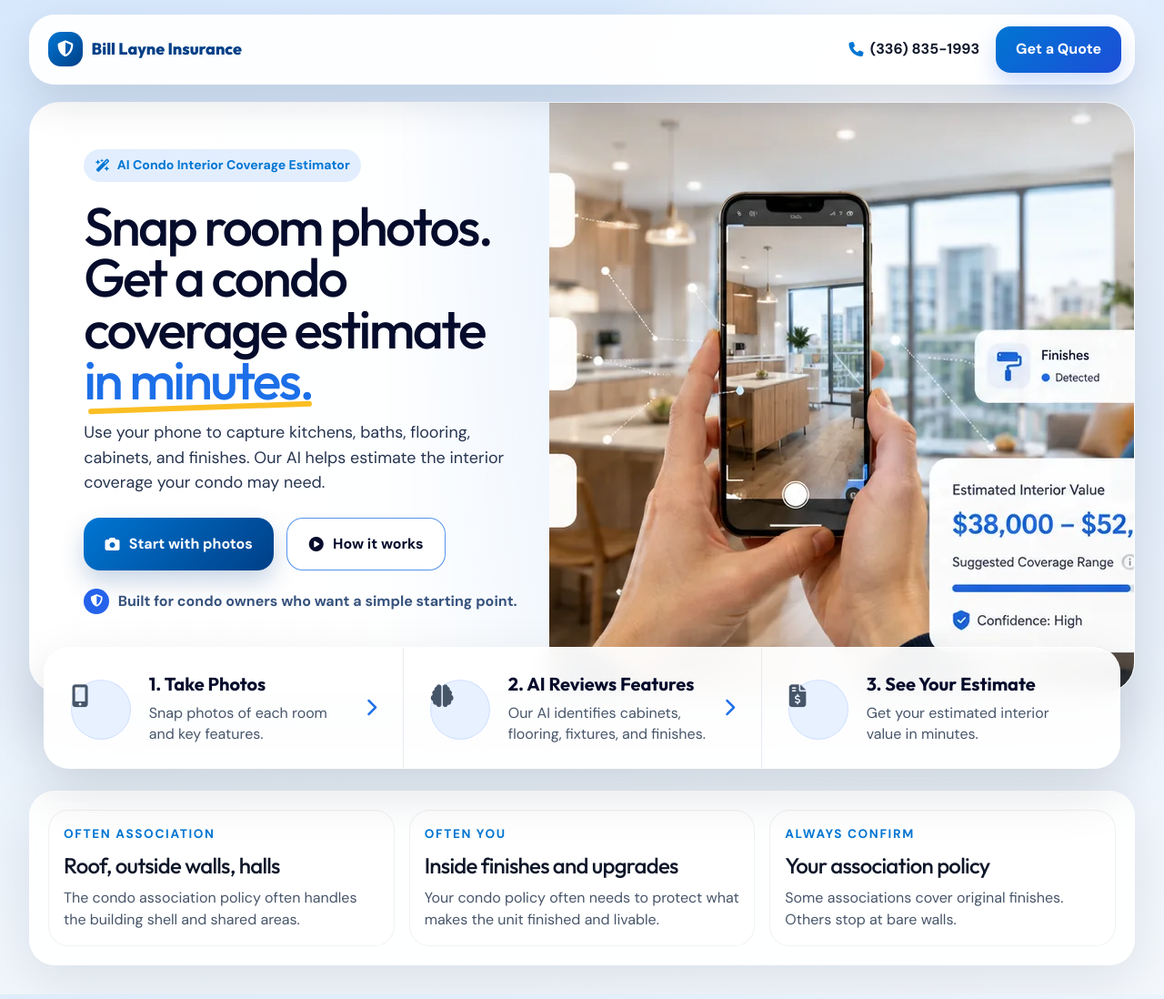
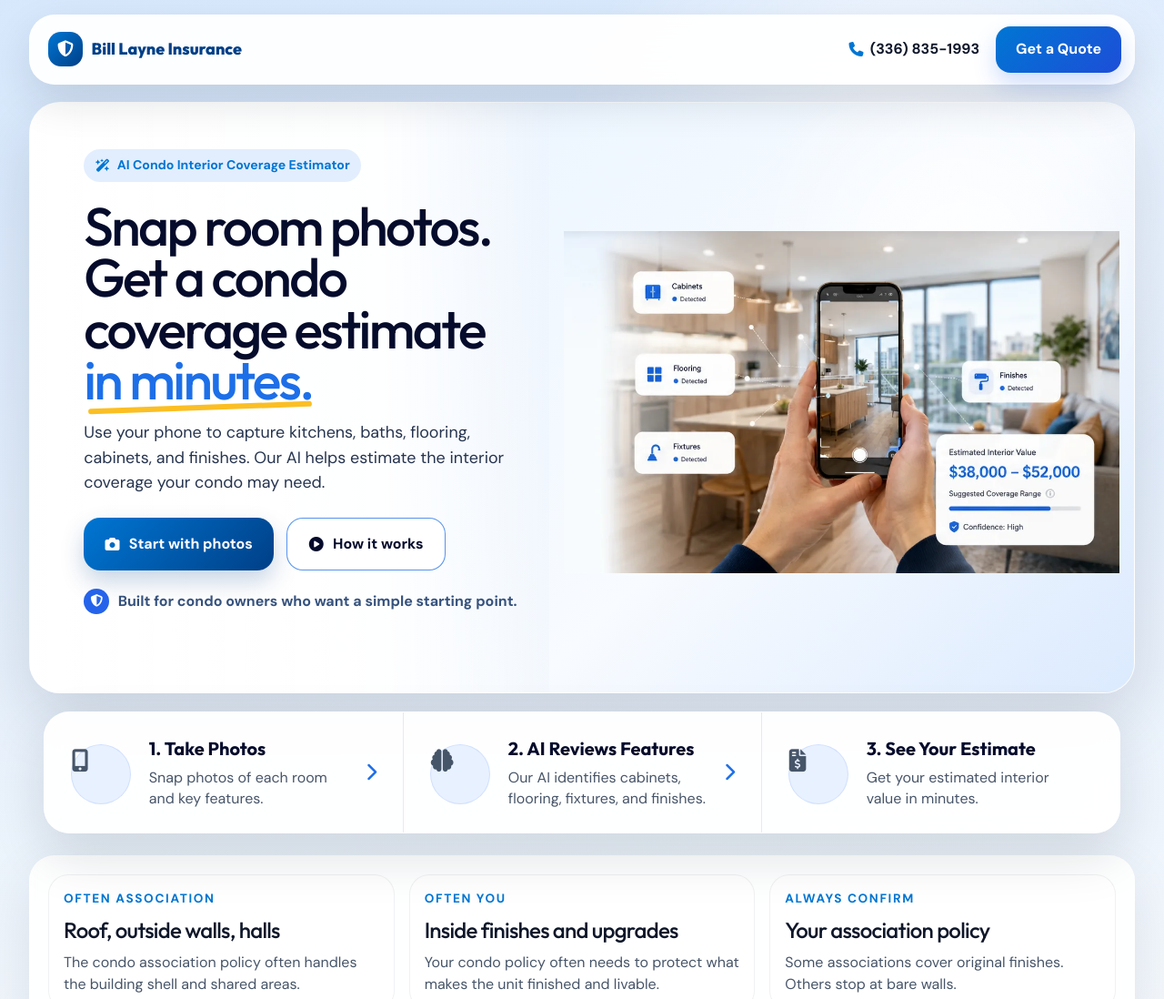
Before and after one commit to BillLayne/CONDO-COVERAGE-CALCULATOR, a website: page public/index.html in a window 1280 px wide. Shown: the top 1098 px of the page at 91% size. Drawn offline with nearby package versions, Linux system fonts and the light colour scheme.

Commit message:
Fix condo hero desktop layout

```diff
--- a/public/index.html
+++ b/public/index.html
@@ -111,7 +111,9 @@
 
         .f-header {
             position: fixed;
-            inset: 1rem 0 auto 0;
+            top: 1rem;
+            left: 0;
+            right: 0;
             z-index: 50;
             transition: box-shadow 0.25s ease;
             pointer-events: none;
@@ -253,7 +255,9 @@
             min-height: 100%;
             border-radius: 0;
             padding: 0;
-            background: #eaf2fb;
+            background:
+                radial-gradient(circle at 70% 25%, rgba(255, 255, 255, 0.92), transparent 34%),
+                linear-gradient(135deg, #edf6ff 0%, #f8fbff 48%, #dbeafe 100%);
             color: var(--ink);
             overflow: hidden;
             border: 0;
@@ -288,13 +292,13 @@
 
         .coverage-photo--hero img {
             position: absolute;
-            inset: 0;
-            width: 100%;
-            height: 100%;
+            inset: 1rem;
+            width: calc(100% - 2rem);
+            height: calc(100% - 2rem);
             min-height: 0;
             aspect-ratio: unset;
-            object-fit: cover;
-            object-position: 70% center;
+            object-fit: contain;
+            object-position: center;
         }
 
         .coverage-photo--results img {
@@ -518,7 +522,7 @@
 
         .hero-process-card {
             width: min(calc(100% - 2rem), 1480px);
-            margin: -3.2rem auto 0;
+            margin: 1.25rem auto 0;
             position: relative;
             z-index: 3;
             display: grid;
@@ -1381,7 +1385,7 @@
 
         @media (max-width: 720px) {
             .f-header {
-                inset: 0.55rem 0 auto 0;
+                top: 0.55rem;
             }
 
             .header-shell {
```
